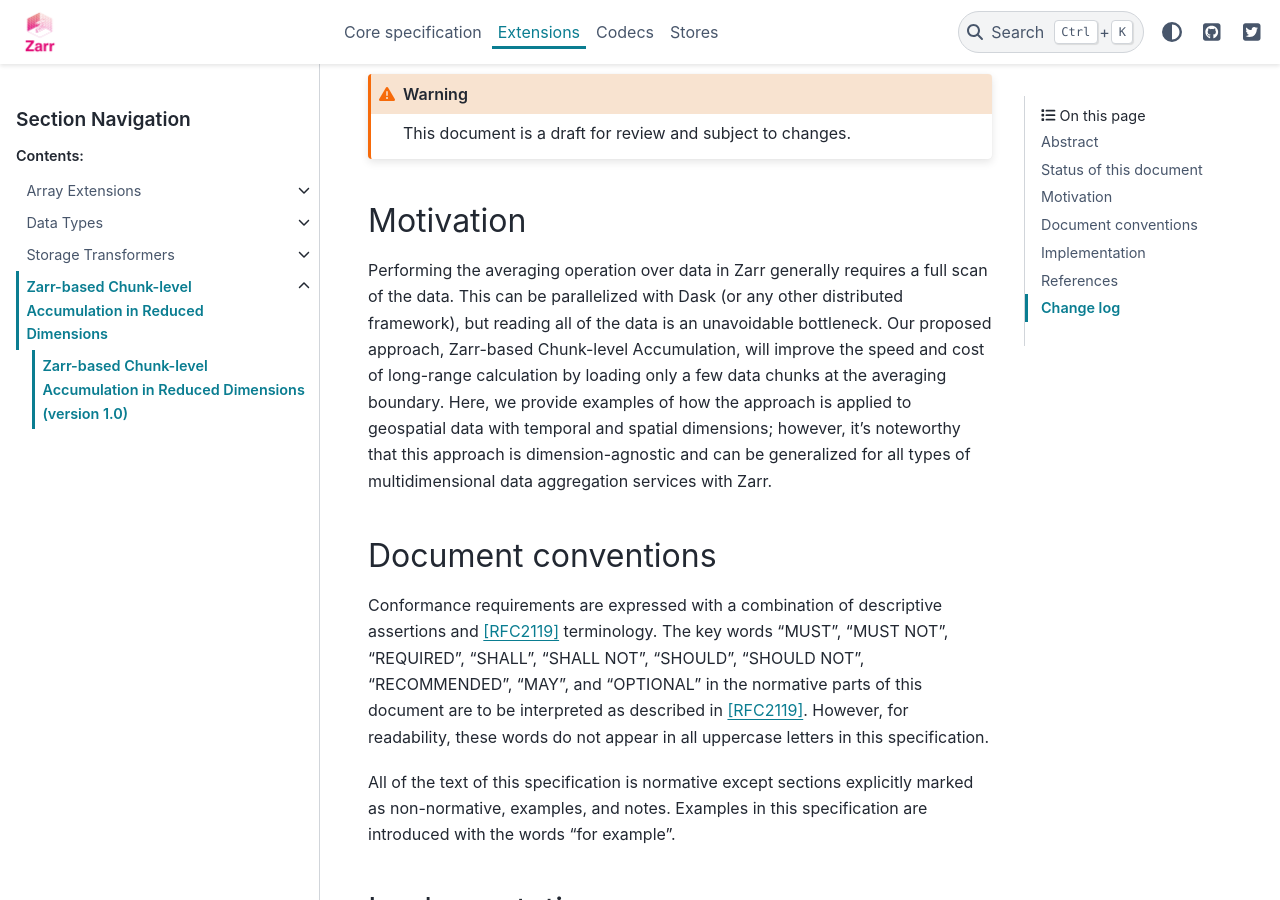
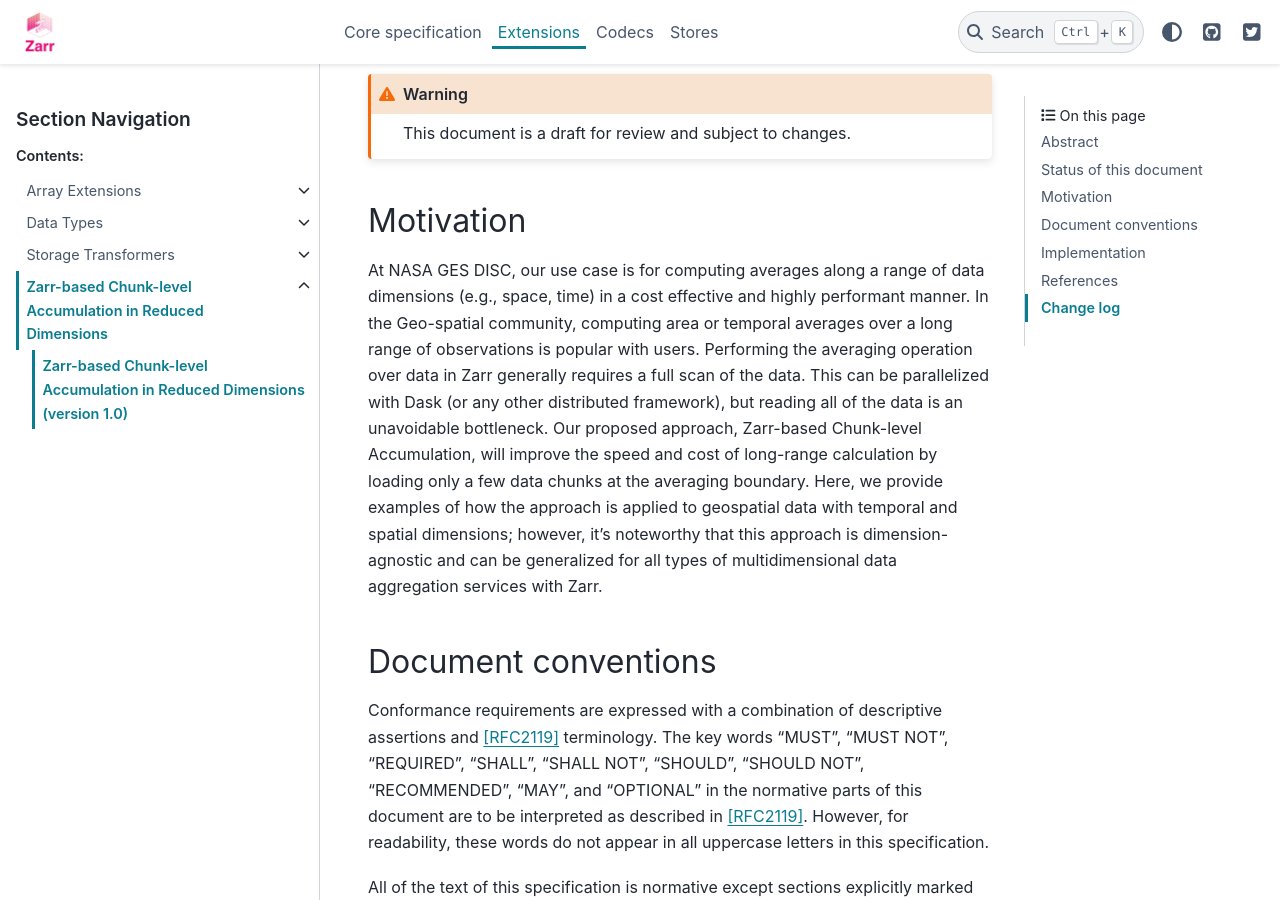
Before and after one commit to zarr-developers/zarr-specs, a Sphinx documentation site: the page built from docs/extensions/zarr-accumulation/v1.0.rst, in a window 1280 px wide and 900 px high, scrolled down 1185 px. Built offline with Sphinx 7.4.7 and the PyData theme 0.15.4, drawn with Linux system fonts in a browser that asks for light colours.

Commit message:
more content added in Motivation

```diff
--- a/docs/extensions/zarr-accumulation/v1.0.rst
+++ b/docs/extensions/zarr-accumulation/v1.0.rst
@@ -36,7 +36,7 @@ Status of this document
 Motivation
 ==========
 
-Performing the averaging operation over data in Zarr generally requires a full scan of the data. This can be parallelized with Dask (or any other distributed framework), but reading all of the data is an unavoidable bottleneck. Our proposed approach, Zarr-based Chunk-level Accumulation, will improve the speed and cost of long-range calculation by loading only a few data chunks at the averaging boundary. Here, we provide examples of how the approach is applied to geospatial data with temporal and spatial dimensions; however, it’s noteworthy that this approach is dimension-agnostic and can be generalized for all types of multidimensional data aggregation services with Zarr.
+At NASA GES DISC, our use case is for computing averages along a range of data dimensions (e.g., space, time) in a cost effective and highly performant manner. In the Geo-spatial community, computing area or temporal averages over a long range of observations is popular with users. Performing the averaging operation over data in Zarr generally requires a full scan of the data. This can be parallelized with Dask (or any other distributed framework), but reading all of the data is an unavoidable bottleneck. Our proposed approach, Zarr-based Chunk-level Accumulation, will improve the speed and cost of long-range calculation by loading only a few data chunks at the averaging boundary. Here, we provide examples of how the approach is applied to geospatial data with temporal and spatial dimensions; however, it’s noteworthy that this approach is dimension-agnostic and can be generalized for all types of multidimensional data aggregation services with Zarr.
 
 
 Document conventions
```
